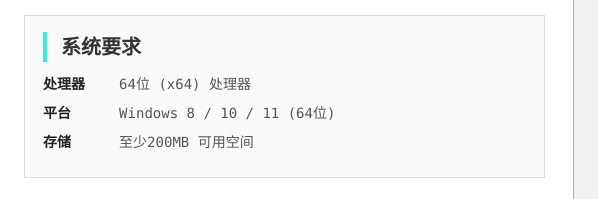
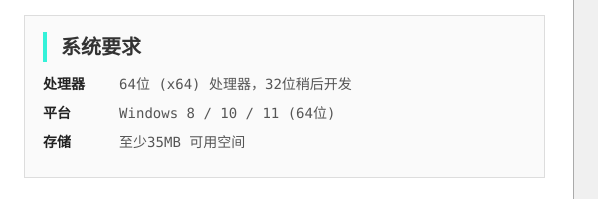
Before and after one commit to xxdz-Official/ShangBackground, a plain HTML site: page v1.html in a window 1280 px wide. Shown: the part 536-735 px from the top of the page, 682-1280 px from the left. Drawn offline with Linux system fonts and the light colour scheme.

Commit message:
Update v1.html

```diff
--- a/v1.html
+++ b/v1.html
@@ -391,9 +391,9 @@
             </div>
             <div class="platform-info">
                 <h3>系统要求</h3>
-                <div class="info-item"><span class="info-label">处理器</span><span class="info-value">64位 (x64) 处理器</span></div>
+                <div class="info-item"><span class="info-label">处理器</span><span class="info-value">64位 (x64) 处理器，32位稍后开发</span></div>
                 <div class="info-item"><span class="info-label">平台</span><span class="info-value">Windows 8 / 10 / 11 (64位)</span></div>
-                <div class="info-item"><span class="info-label">存储</span><span class="info-value">至少200MB 可用空间</span></div>
+                <div class="info-item"><span class="info-label">存储</span><span class="info-value">至少35MB 可用空间</span></div>
             </div>
             <div class="example-project">
                 <div class="example-project-left">
```
